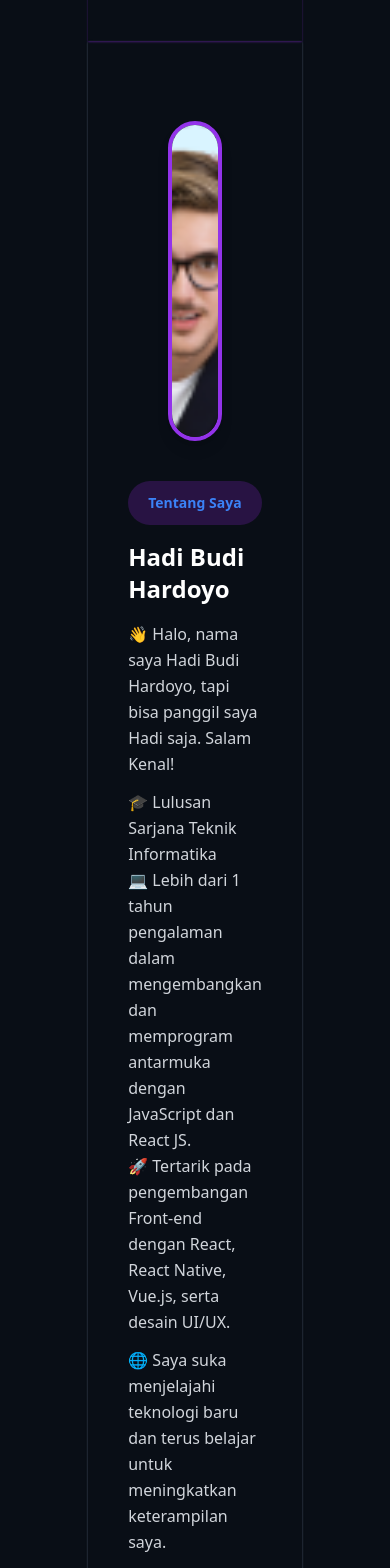
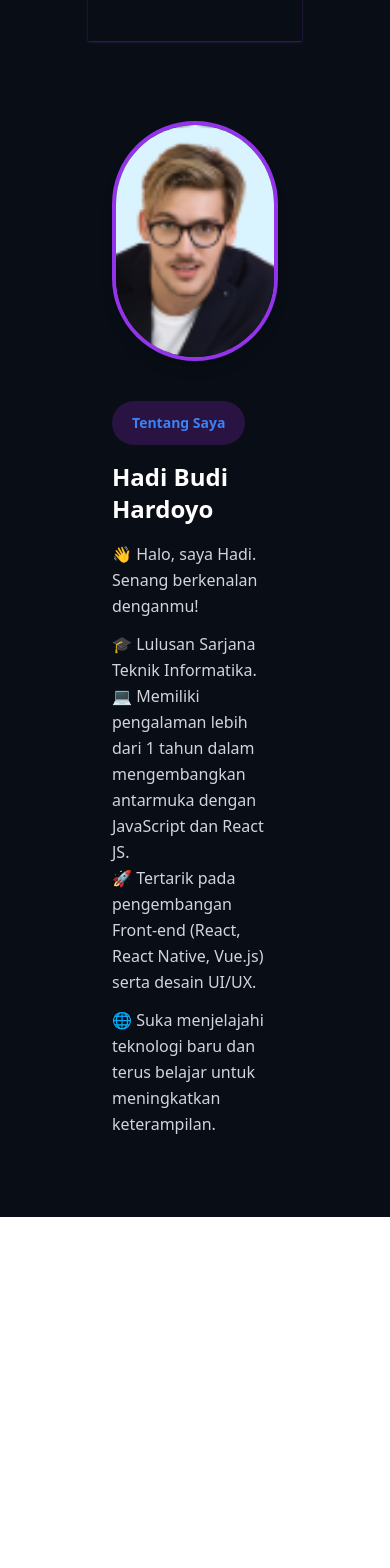
Before and after one commit to hdibudihardoyo/SlicingPortfolioFigma, a React (Vite) app: page / in a window 390 px wide. Shown: the part 2400-3968 px from the top of the page. After the commit the page ends 3617 px from the top, so only its background shows below. Built offline with nearby package versions, Linux system fonts and the light colour scheme.

Commit message:
style: responsif mobile

```diff
--- a/src/components/AboutMe.jsx
+++ b/src/components/AboutMe.jsx
@@ -1,21 +1,22 @@
 import React from "react";
+import profilePic from "../assets/people02.png";
 
 const AboutMe = () => {
   return (
-    <section className="shadow-sm shadow-slate-600 px-20 py-20">
+    <section className="px-6 md:px-28 py-20">
       {/* Konten */}
       <div className="flex flex-col md:flex-row items-center justify-around gap-10">
         {/* Foto Profil */}
         <div>
           <img
-            src="src/assets/people02.png"
-            alt="Profile"
-            className="w-80 h-80 rounded-full object-cover border-4 border-purple-600 shadow-lg"
+            src={profilePic} // pakai import
+            alt="Foto Profil Hadi Budi Hardoyo"
+            className="w-60 h-60 md:w-80 md:h-80 rounded-full object-cover border-4 border-purple-600 shadow-lg"
           />
         </div>
 
         {/* Info */}
-        <div className="">
+        <div>
           {/* Badge */}
           <span className="inline-block bg-purple-900/40 text-blue-500 font-bold text-sm px-5 py-3 rounded-full mb-4">
             Tentang Saya
@@ -28,16 +29,16 @@ const AboutMe = () => {
 
           {/* Deskripsi */}
           <ul className="text-gray-300 space-y-3 leading-relaxed">
-            <li>
-              👋 Halo, nama saya Hadi Budi Hardoyo, tapi bisa panggil saya Hadi saja. Salam Kenal!
+            <li>👋 Halo, saya Hadi. Senang berkenalan denganmu!</li>
+            <li>🎓 Lulusan Sarjana Teknik Informatika. <br />
+                💻 Memiliki pengalaman lebih dari 1 tahun dalam mengembangkan
+                    antarmuka dengan JavaScript dan React JS. <br />
+                🚀 Tertarik pada pengembangan Front-end (React, React Native,
+                    Vue.js) serta desain UI/UX.
             </li>
             <li>
-              🎓 Lulusan Sarjana Teknik Informatika <br />
-              💻 Lebih dari 1 tahun pengalaman dalam mengembangkan dan memprogram antarmuka dengan JavaScript dan React JS. <br />
-              🚀 Tertarik pada pengembangan Front-end dengan React, React Native, Vue.js, serta desain UI/UX. <br />
-            </li>
-            <li>
-              🌐 Saya suka menjelajahi teknologi baru dan terus belajar untuk meningkatkan keterampilan saya.
+              🌐 Suka menjelajahi teknologi baru dan terus belajar untuk
+              meningkatkan keterampilan.
             </li>
           </ul>
         </div>
```
